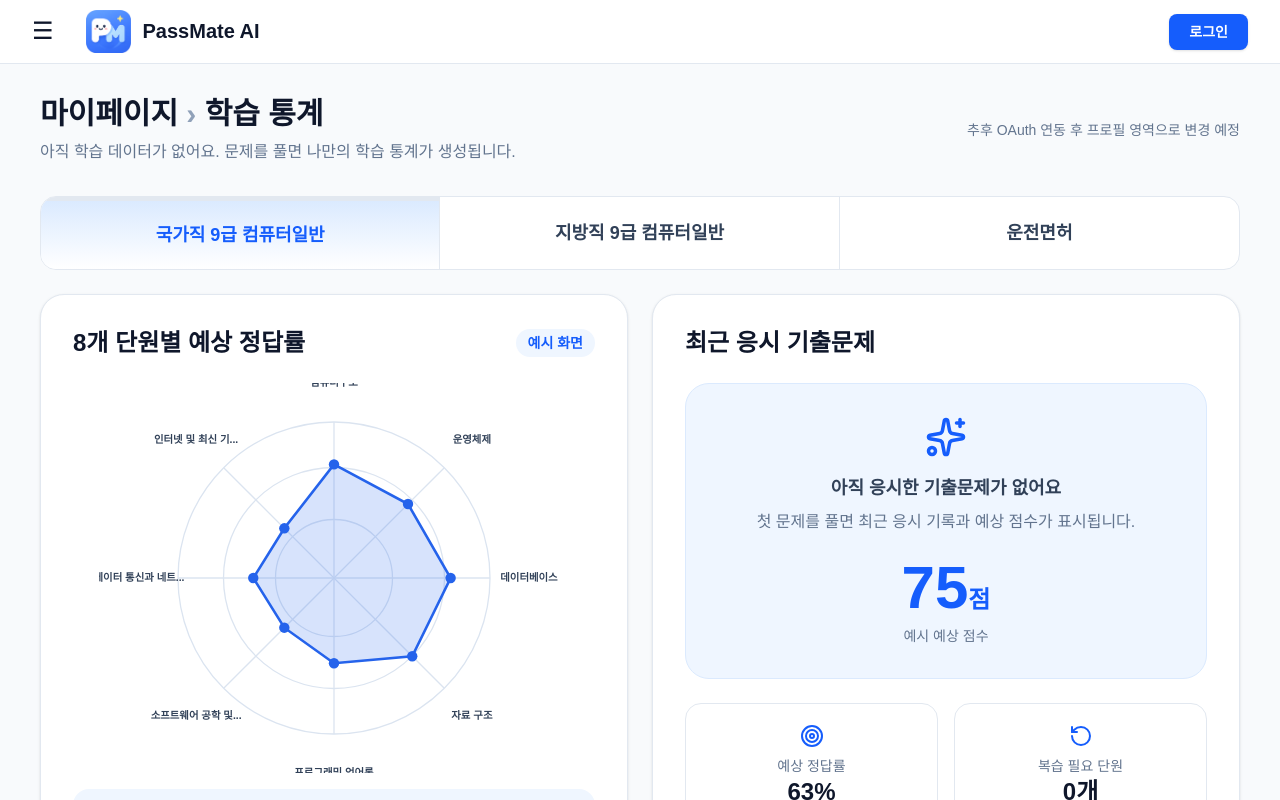
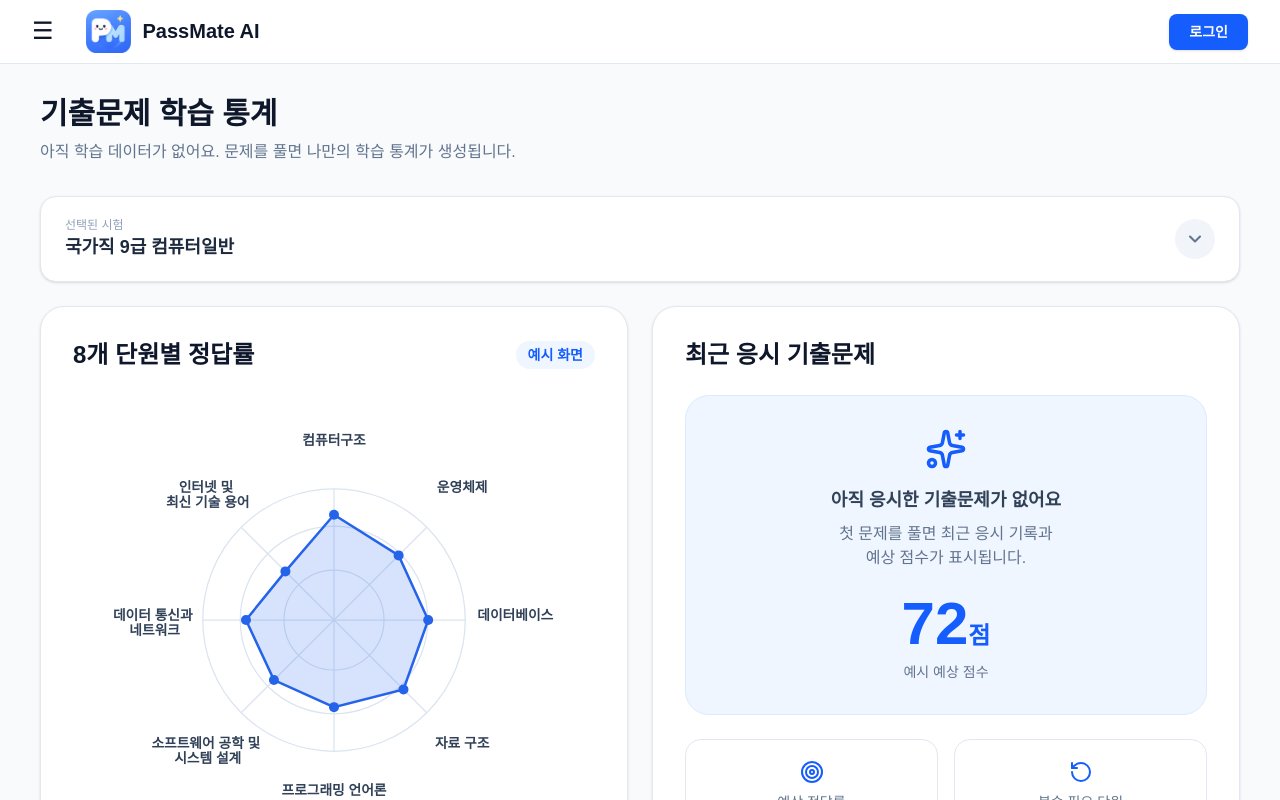
Before and after one commit to sunvion/PassMate_AI, a Next.js app in the folder frontend/: page /mypage in a window 1280 px wide. Shown: the top 800 px of the page. Built offline with nearby package versions, Linux system fonts and the light colour scheme.

Commit message:
학습통계 페이지 초안 개선

```diff
--- a/frontend/src/app/mypage/page.tsx
+++ b/frontend/src/app/mypage/page.tsx
@@ -7,10 +7,11 @@ import Sidebar from "../../components/Sidebar";
 
 import {
   BarChart3,
+  ChevronDown,
   ClipboardList,
   RotateCcw,
   Sparkles,
-  Target,
+  Target
 } from "lucide-react";
 
 const subjects = [
@@ -22,9 +23,9 @@ const subjects = [
       "데이터베이스",
       "자료 구조",
       "프로그래밍 언어론",
-      "소프트웨어 공학 및 시스템 설계",
-      "데이터 통신과 네트워크",
-      "인터넷 및 최신 기술 용어",
+      "소프트웨어 공학 및\n 시스템 설계",
+      "데이터 통신과\n 네트워크",
+      "인터넷 및\n 최신 기술 용어",
     ],
   },
   {
@@ -41,7 +42,7 @@ const subjects = [
     ],
   },
   {
-    name: "운전면허",
+    name: "운전면허 필기시험",
     areas: ["교통법규", "안전운전", "도로표지", "응급처치", "차량관리"],
   },
 ];
@@ -51,29 +52,66 @@ export default function MyPage() {
   const [isLoginModalOpen, setIsLoginModalOpen] = useState(false);
 
   const [selectedSubject, setSelectedSubject] = useState(0);
+  const [isSubjectOpen, setIsSubjectOpen] = useState(false);
   const [values, setValues] = useState<number[]>([]);
+  const [displayValues, setDisplayValues] = useState<number[]>([]);
   const [expectedScore, setExpectedScore] = useState(72);
 
   const current = subjects[selectedSubject];
 
   useEffect(() => {
     const makeRandomValues = () => {
-      setValues(current.areas.map(() => Math.floor(Math.random() * 35) + 45));
+      const nextValues = current.areas.map(
+        () => Math.floor(Math.random() * 35) + 45
+      );
+
+      setValues(nextValues);
       setExpectedScore(Math.floor(Math.random() * 20) + 65);
     };
 
     makeRandomValues();
 
-    const timer = setInterval(() => {
-      makeRandomValues();
-    }, 1500);
+    const timer = setInterval(makeRandomValues, 1800);
 
     return () => clearInterval(timer);
   }, [selectedSubject, current.areas]);
 
-  const polygonPoints = values
+  useEffect(() => {
+    if (values.length === 0) return;
+
+    if (displayValues.length !== values.length) {
+      setDisplayValues(values);
+      return;
+    }
+
+    const startValues = [...displayValues];
+    const endValues = [...values];
+    const duration = 700;
+    const startTime = performance.now();
+
+    const easeOutCubic = (t: number) => 1 - Math.pow(1 - t, 3);
+
+    const animate = (now: number) => {
+      const progress = Math.min((now - startTime) / duration, 1);
+      const eased = easeOutCubic(progress);
+
+      const next = startValues.map((start, index) => {
+        return start + (endValues[index] - start) * eased;
+      });
+
+      setDisplayValues(next);
+
+      if (progress < 1) {
+        requestAnimationFrame(animate);
+      }
+    };
+
+    requestAnimationFrame(animate);
+  }, [values]);
+
+  const polygonPoints = displayValues
     .map((value, index) => {
-      const angle = (Math.PI * 2 * index) / values.length - Math.PI / 2;
+      const angle = (Math.PI * 2 * index) / displayValues.length - Math.PI / 2;
       const radius = value * 1.15;
       const x = 150 + Math.cos(angle) * radius;
       const y = 150 + Math.sin(angle) * radius;
@@ -103,32 +141,54 @@ export default function MyPage() {
           <div className="mb-8 flex items-center justify-between">
             <div>
               <h1 className="text-3xl font-bold">
-                마이페이지 <span className="text-slate-400">›</span> 학습 통계
+                기출문제 학습 통계
               </h1>
               <p className="mt-2 text-slate-500">
                 아직 학습 데이터가 없어요. 문제를 풀면 나만의 학습 통계가 생성됩니다.
               </p>
             </div>
+          </div>
 
-            <p className="text-sm text-slate-500">
-              추후 OAuth 연동 후 프로필 영역으로 변경 예정
+          <div className="relative mb-6">
+            <button
+              onClick={() => setIsSubjectOpen(!isSubjectOpen)}
+              className="group flex w-full items-center justify-between rounded-2xl border border-slate-200 bg-white px-6 py-5 text-left shadow-sm transition-all duration-300 hover:border-blue-200 hover:shadow-md"
+            >
+              <div>
+                <p className="text-xs font-medium text-slate-400">선택된 시험</p>
+                <p className="text-lg font-bold text-slate-800">
+                  {current.name}
                 </p>
               </div>
 
-          <div className="mb-6 grid grid-cols-3 overflow-hidden rounded-2xl border border-slate-200 bg-white">
+              <div
+                className={`flex h-10 w-10 items-center justify-center rounded-full transition-all duration-300
+      ${isSubjectOpen
+                    ? "rotate-180 bg-blue-100 text-blue-600 shadow-sm"
+                    : "bg-slate-100 text-slate-500 group-hover:bg-blue-50 group-hover:text-blue-500"
+                  }`}
+              >
+                <ChevronDown size={20} strokeWidth={2.5} />
+              </div>
+            </button>
+
+            {isSubjectOpen && (
+              <div className="absolute z-20 mt-2 w-full overflow-hidden rounded-2xl border border-slate-200 bg-white shadow-lg">
                 {subjects.map((subject, index) => {
                   const isSelected = selectedSubject === index;
 
                   return (
                     <button
                       key={subject.name}
-                  onClick={() => setSelectedSubject(index)}
-                  className={`relative py-5 text-lg font-semibold transition
+                      onClick={() => {
+                        setSelectedSubject(index);
+                        setIsSubjectOpen(false);
+                      }}
+                      className={`w-full px-6 py-4 text-left font-semibold transition
               ${isSelected
-                      ? "border-t-4 border-blue-600 bg-gradient-to-b from-blue-100 to-white text-blue-600"
+                          ? "bg-blue-50 text-blue-600"
                           : "text-slate-700 hover:bg-slate-50"
                         }
-          ${index !== subjects.length - 1 ? "border-r border-slate-200" : ""}
             `}
                     >
                       {subject.name}
@@ -136,12 +196,14 @@ export default function MyPage() {
                   );
                 })}
               </div>
+            )}
+          </div>
 
           <div className="grid grid-cols-2 gap-6">
             <article className="rounded-3xl border border-slate-200 bg-white p-8 shadow-sm">
               <div className="mb-6 flex items-center justify-between">
                 <h2 className="text-2xl font-bold">
-                  {current.areas.length}개 단원별 예상 정답률
+                  {current.areas.length}개 단원별 정답률
                 </h2>
 
                 <span className="rounded-full bg-blue-50 px-3 py-1 text-sm font-semibold text-blue-600">
@@ -150,8 +212,8 @@ export default function MyPage() {
               </div>
 
               <div className="flex justify-center">
-                <svg width="470" height="390" viewBox="0 0 300 300">
-                  {[45, 85, 120].map((r) => (
+                <svg width="520" height="450" viewBox="-30 -30 360 360">
+                  {[40, 75, 105].map((r) => (
                     <circle
                       key={r}
                       cx="150"
@@ -167,10 +229,14 @@ export default function MyPage() {
                       (Math.PI * 2 * index) / current.areas.length -
                       Math.PI / 2;
 
-                    const lineX = 150 + Math.cos(angle) * 120;
-                    const lineY = 150 + Math.sin(angle) * 120;
-                    const textX = 150 + Math.cos(angle) * 150;
-                    const textY = 150 + Math.sin(angle) * 150;
+                    const lineX = 150 + Math.cos(angle) * 105;
+                    const lineY = 150 + Math.sin(angle) * 105;
+
+                    const isTopOrBottom = index === 0 || index === current.areas.length / 2;
+                    const labelRadius = isTopOrBottom ? 140 : 145;
+
+                    const textX = 150 + Math.cos(angle) * labelRadius;
+                    const textY = 150 + Math.sin(angle) * labelRadius;
 
                     return (
                       <g key={area}>
@@ -186,10 +252,17 @@ export default function MyPage() {
                           x={textX}
                           y={textY}
                           textAnchor="middle"
-                          dominantBaseline="middle"
-                          className="fill-slate-700 text-[8px] font-semibold"
+                          className="fill-slate-700 text-[11px] font-bold"
                         >
-                          {area.length > 10 ? area.slice(0, 10) + "..." : area}
+                          {area.split("\n").map((line, i) => (
+                            <tspan
+                              key={i}
+                              x={textX}
+                              dy={i === 0 ? 0 : 12}
+                            >
+                              {line}
+                            </tspan>
+                          ))}
                         </text>
                       </g>
                     );
@@ -200,15 +273,14 @@ export default function MyPage() {
                     fill="rgba(37, 99, 235, 0.18)"
                     stroke="#2563eb"
                     strokeWidth="2"
-                    style={{
-                      transition: "points 500ms ease",
-                    }}
                   />
 
-                  {values.map((value, index) => {
+                  {displayValues.map((value, index) => {
                     const angle =
-                      (Math.PI * 2 * index) / values.length - Math.PI / 2;
+                      (Math.PI * 2 * index) / displayValues.length - Math.PI / 2;
+
                     const radius = value * 1.15;
+
                     const x = 150 + Math.cos(angle) * radius;
                     const y = 150 + Math.sin(angle) * radius;
 
@@ -219,9 +291,6 @@ export default function MyPage() {
                         cy={y}
                         r="4"
                         fill="#2563eb"
-                        style={{
-                          transition: "cx 500ms ease, cy 500ms ease",
-                        }}
                       />
                     );
                   })}
@@ -230,10 +299,10 @@ export default function MyPage() {
 
               <div className="mt-4 rounded-2xl bg-blue-50 p-5 text-center">
                 <p className="font-bold text-blue-600">
-                  문제를 풀면 실제 데이터로 학습 통계가 채워집니다.
+                  문제를 풀면 실제 데이터로 <br /> 학습 통계가 채워집니다.
                 </p>
                 <p className="mt-1 text-sm text-slate-600">
-                  단원별 정답률, 취약 영역, 복습 우선순위를 확인할 수 있어요.
+                  단원별 정답률, 약점 단원, 복습 우선순위<br />를 확인할 수 있어요.
                 </p>
               </div>
             </article>
@@ -249,7 +318,7 @@ export default function MyPage() {
                 </p>
 
                 <p className="mt-2 text-slate-500">
-                  첫 문제를 풀면 최근 응시 기록과 예상 점수가 표시됩니다.
+                  첫 문제를 풀면 최근 응시 기록과 <br /> 예상 점수가 표시됩니다.
                 </p>
 
                 <div className="mt-6 text-6xl font-black text-blue-600">
```
Also changed, not shown: frontend/src/components/Sidebar.tsx (+24 -13 lines). Lines whose indentation alone changed are shown as unchanged.
